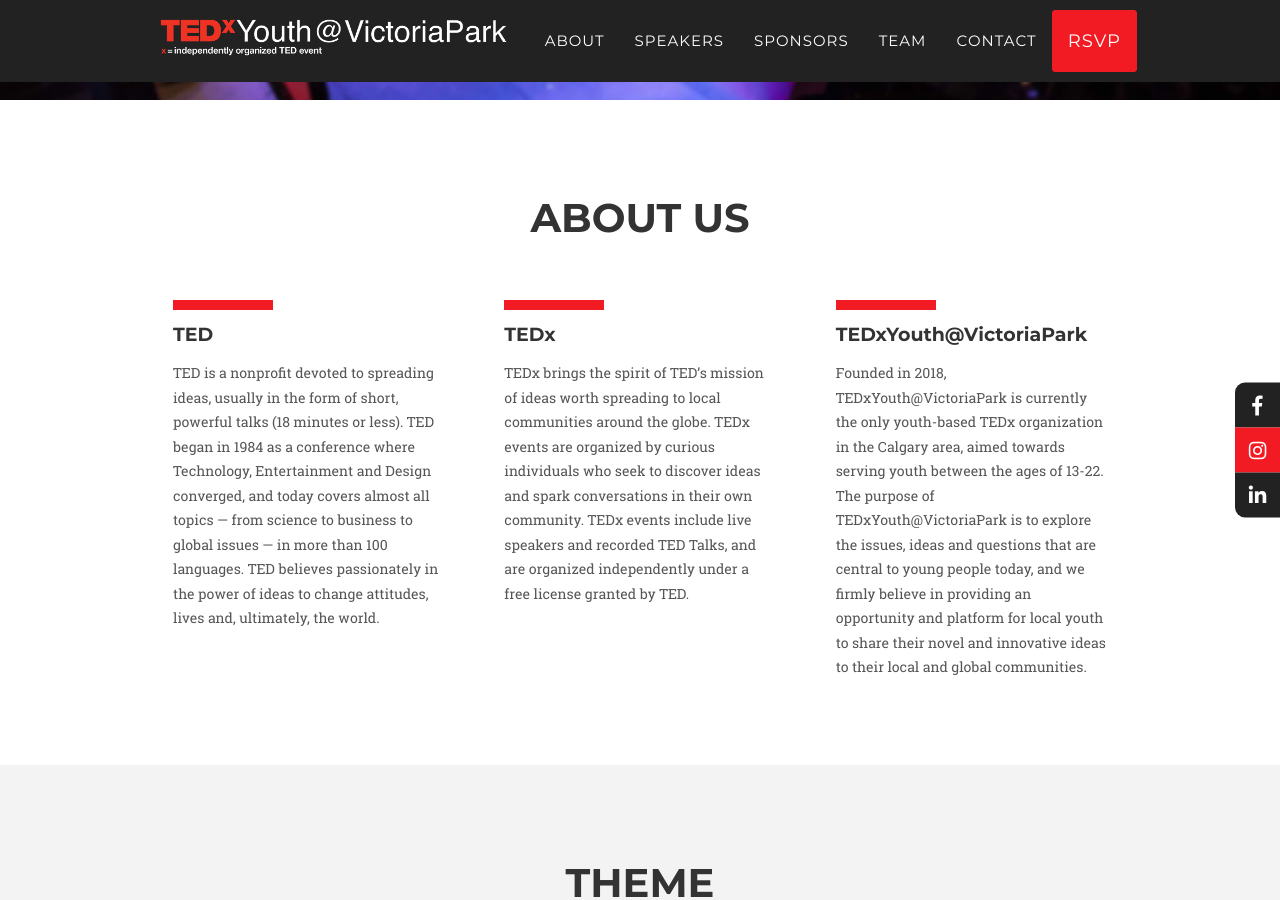
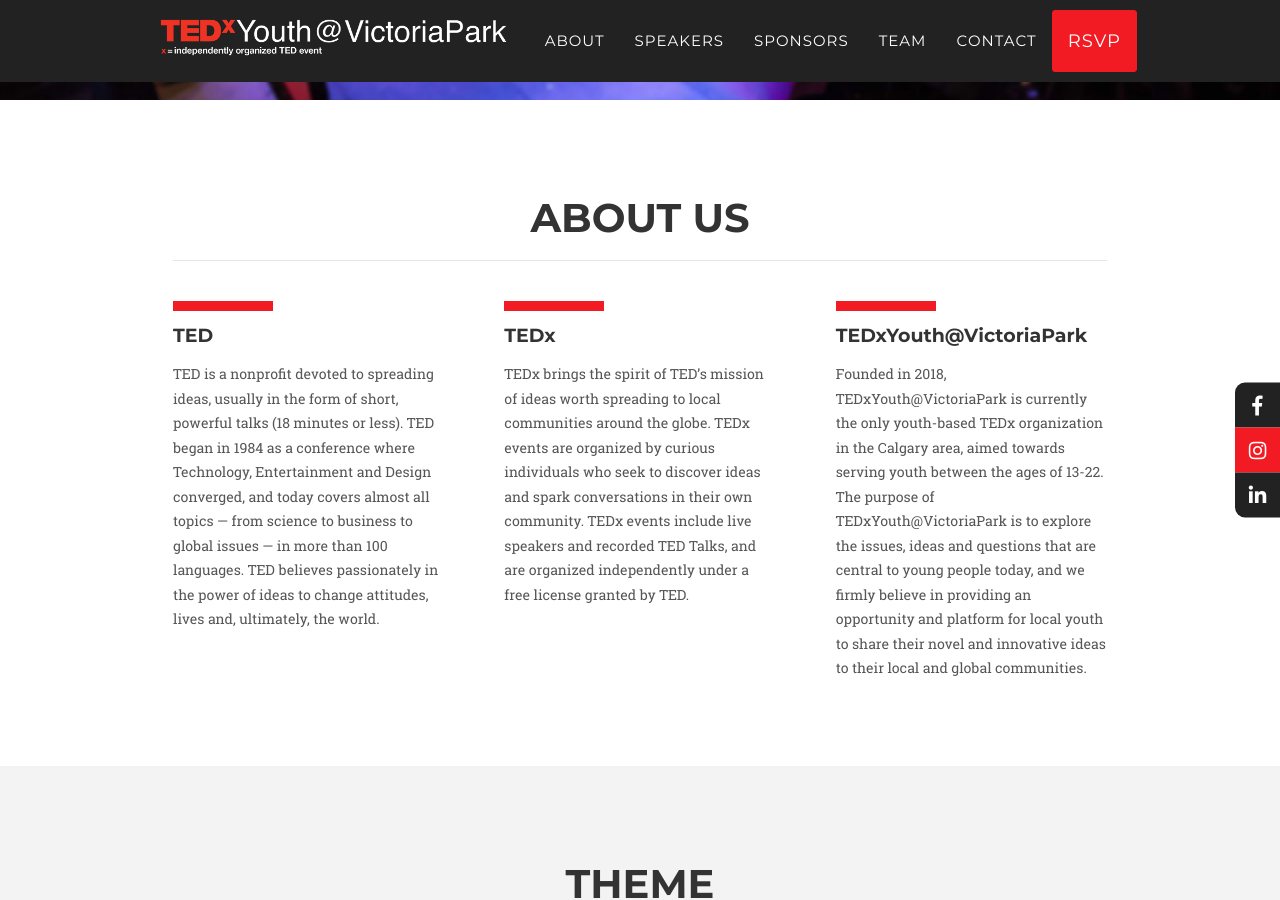
Before and after one commit to rxyang0/tedxyouthvictoriapark, a Jekyll site: the page built from index.html, in a window 1280 px wide and 900 px high, scrolled down 668 px. Built offline with Jekyll 4.4.1, drawn with Linux system fonts in a browser that asks for light colours; nearby versions of some CDN libraries.

Commit message:
Add hr line below each section heading

```diff
--- a/_includes/about.html
+++ b/_includes/about.html
@@ -3,7 +3,8 @@
   <div class="container">
     <div class="row">
       <div class="col-lg-12 text-center">
-        <h2 class="section-heading" style="margin-bottom: 60px;">About Us</h2>
+        <h2 class="section-heading">About Us</h2>
+        <hr class="star-primary" style="margin-bottom: 40px;">
       </div>
     </div>
     <div class="row text-left">
--- a/_includes/speakers.html
+++ b/_includes/speakers.html
@@ -4,7 +4,8 @@
     <div class="row">
       <div class="col-lg-12 text-center">
         <h2 class="section-heading">Speakers</h2>
-        <h3 class="section-subheading" style="margin-bottom: 40px;">
+        <hr class="star-primary" style="margin-bottom: 20px;">
+        <h3 class="section-subheading" style="margin-bottom: 35px;">
           The speakers of TEDxYouth@VictoriaPark 2019 will be announced soon.
         </p>
       </div>
--- a/_includes/sponsors.html
+++ b/_includes/sponsors.html
@@ -3,8 +3,9 @@
   <div class="container">
     <div class="row">
       <div class="col-lg-12 text-center">
-        <h2 class="section-heading" style="margin-bottom: 40px;">Our Sponsors</h2>
+        <h2 class="section-heading">Our Sponsors</h2>
         <!-- <h3 class="section-subheading text-muted"></h3> -->
+        <hr class="star-primary" style="margin-bottom: 40px;">
       </div>
     </div>
 
--- a/_includes/team.html
+++ b/_includes/team.html
@@ -3,8 +3,9 @@
   <div class="container">
     <div class="row">
       <div class="col-lg-12 text-center">
-        <h2 class="section-heading" style="margin-bottom: 60px;">Our Team</h2>
+        <h2 class="section-heading">Our Team</h2>
         <!-- <h3 class="section-subheading text-muted"></h3> -->
+        <hr class="star-primary" style="margin-bottom: 60px;">
       </div>
     </div>
     <div class="row">
--- a/_includes/theme.html
+++ b/_includes/theme.html
@@ -3,7 +3,8 @@
   <div class="container">
     <div class="row">
       <div class="col-lg-12 text-center">
-        <h2 class="section-heading" style="margin-bottom: 60px;">Theme</h2>
+        <h2 class="section-heading">Theme</h2>
+        <hr class="star-primary" style="margin-bottom: 40px;">
       </div>
     </div>
     <div class="row text-left">
```
